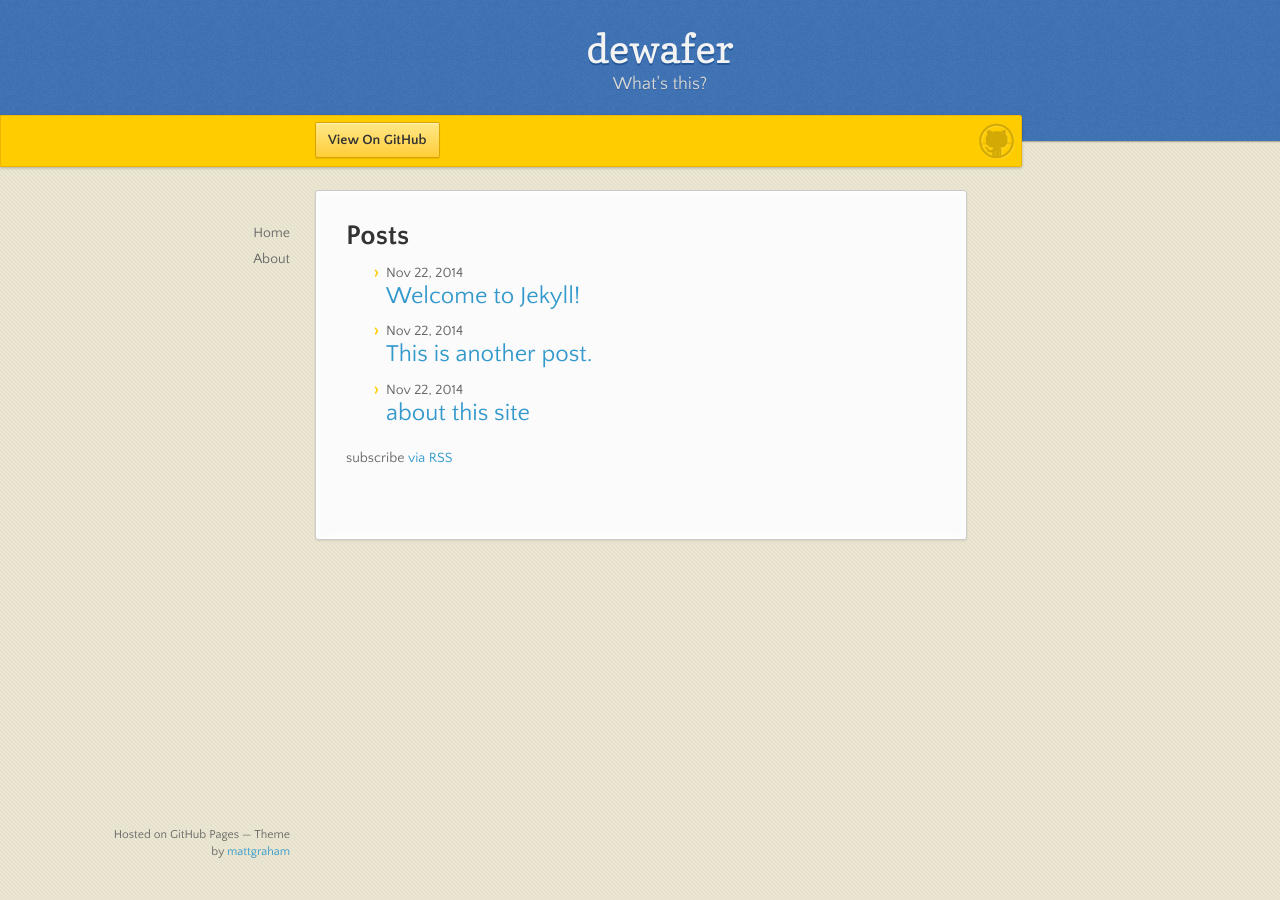
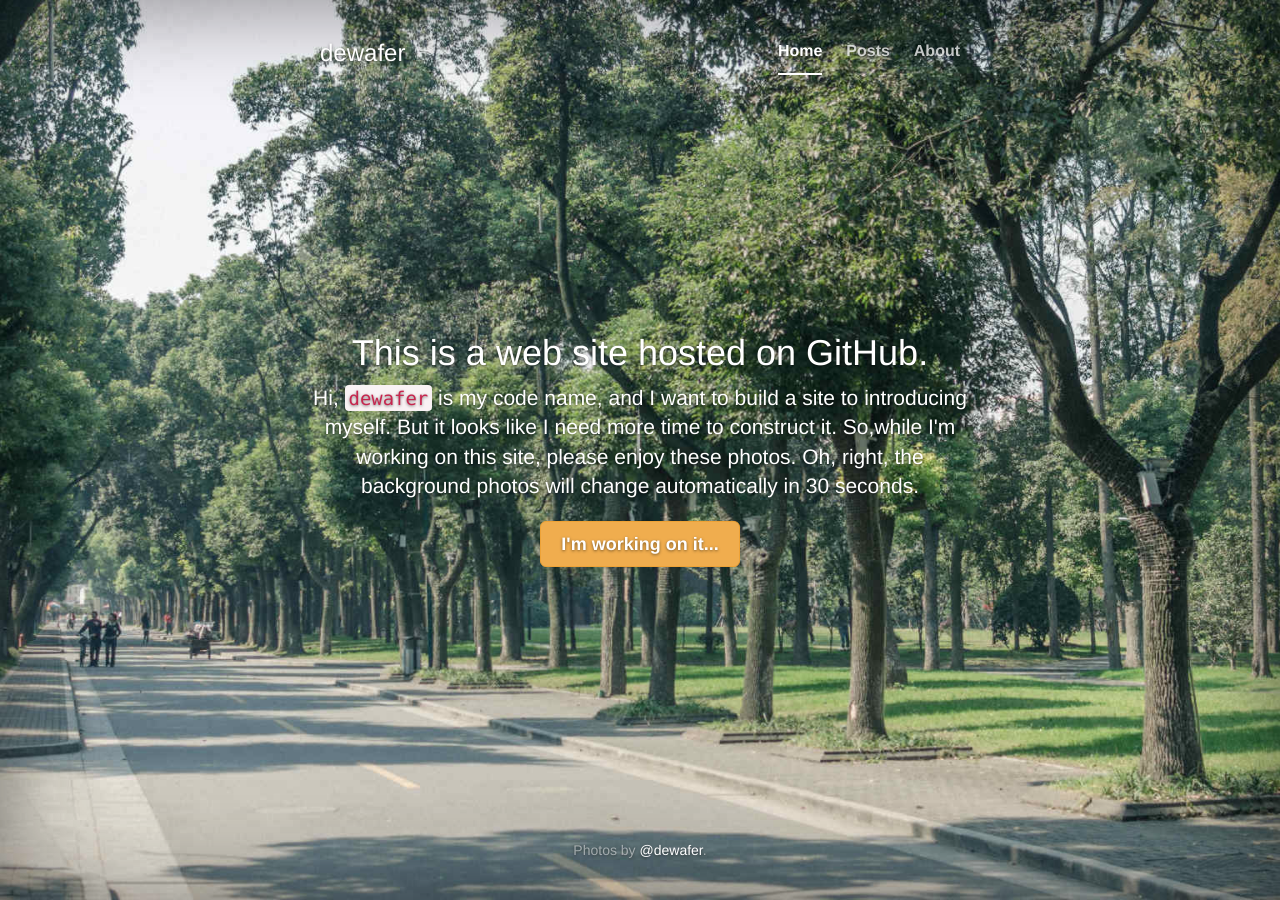
Before and after one commit to dewafer/dewafer.github.io, a Jekyll site: the page built from index.html, in a window 1280 px wide. Built offline with Jekyll 4.4.1, drawn with Linux system fonts in a browser that asks for light colours; nearby versions of some CDN libraries.

Commit message:
renew site

```diff
--- a/_config.yml
+++ b/_config.yml
@@ -11,6 +11,3 @@ github_username:  dewafer
 
 # Build settings
 markdown: kramdown
-
-# customer
-home_title: Home
--- a/_layouts/default.html
+++ b/_layouts/default.html
@@ -11,7 +11,6 @@
 
       <nav>
         <ul>
-            <li><a href="{{ site.baseurl }}/">{{ site.home_title }}</a></li>
             {% for page in site.pages %}
               {% if page.title %}
               <li><a href="{{ page.url | prepend: site.baseurl }}">{{ page.title }}</a></li>
--- /dev/null
+++ b/css/cover.css
@@ -0,0 +1,189 @@
+/*
+ * Globals
+ */
+
+/* Links */
+a,
+a:focus,
+a:hover {
+  color: #fff;
+}
+
+/* Custom default button */
+.btn-default,
+.btn-default:hover,
+.btn-default:focus {
+  color: #333;
+  text-shadow: none; /* Prevent inheritence from `body` */
+  background-color: #fff;
+  border: 1px solid #fff;
+}
+
+
+/*
+ * Base structure
+ */
+
+html,
+body {
+  height: 100%;
+  /*background-color: #333;*/
+}
+body {
+  color: #fff;
+  text-align: center;
+  text-shadow: 0 1px 3px rgba(0,0,0,.5);
+}
+/*
+ * background-img
+ */
+@media screen {
+  .cover-img {
+    background-color: #333;
+    background-position: center;
+    background-attachment: fixed;
+    background-repeat: no-repeat;
+    background-size: cover;
+    z-index: -100;
+    position: absolute;
+    top: 0px;
+    left: 0px;
+    width: 100%;
+    min-height: 100%;
+    margin: 0px;
+  }
+}
+/* 1080p
+@media screen and (min-width: 768px) {
+  .cover-img {
+    background-image: url('/large_image/DSC_4041_1920.jpg');
+  }
+}
+*/
+
+/* Extra markup and styles for table-esque vertical and horizontal centering */
+.site-wrapper {
+  display: table;
+  width: 100%;
+  height: 100%; /* For at least Firefox */
+  min-height: 100%;
+  -webkit-box-shadow: inset 0 0 100px rgba(0,0,0,.5);
+          box-shadow: inset 0 0 100px rgba(0,0,0,.5);
+}
+.site-wrapper-inner {
+  display: table-cell;
+  vertical-align: top;
+}
+.cover-container {
+  margin-right: auto;
+  margin-left: auto;
+}
+
+/* Padding for spacing */
+.inner {
+  padding: 30px;
+}
+
+
+/*
+ * Header
+ */
+.masthead-brand {
+  margin-top: 10px;
+  margin-bottom: 10px;
+}
+
+.masthead-nav > li {
+  display: inline-block;
+}
+.masthead-nav > li + li {
+  margin-left: 20px;
+}
+.masthead-nav > li > a {
+  padding-right: 0;
+  padding-left: 0;
+  font-size: 16px;
+  font-weight: bold;
+  color: #fff; /* IE8 proofing */
+  color: rgba(255,255,255,.75);
+  border-bottom: 2px solid transparent;
+}
+.masthead-nav > li > a:hover,
+.masthead-nav > li > a:focus {
+  background-color: transparent;
+  border-bottom-color: #a9a9a9;
+  border-bottom-color: rgba(255,255,255,.25);
+}
+.masthead-nav > .active > a,
+.masthead-nav > .active > a:hover,
+.masthead-nav > .active > a:focus {
+  color: #fff;
+  border-bottom-color: #fff;
+}
+
+@media (min-width: 768px) {
+  .masthead-brand {
+    float: left;
+  }
+  .masthead-nav {
+    float: right;
+  }
+}
+
+
+/*
+ * Cover
+ */
+
+.cover {
+  padding: 0 20px;
+}
+.cover .btn-lg {
+  padding: 10px 20px;
+  font-weight: bold;
+}
+
+
+/*
+ * Footer
+ */
+
+.mastfoot {
+  color: #999; /* IE8 proofing */
+  color: rgba(255,255,255,.5);
+}
+
+
+/*
+ * Affix and center
+ */
+
+@media (min-width: 768px) {
+  /* Pull out the header and footer */
+  .masthead {
+    position: fixed;
+    top: 0;
+  }
+  .mastfoot {
+    position: fixed;
+    bottom: 0;
+  }
+  /* Start the vertical centering */
+  .site-wrapper-inner {
+    vertical-align: middle;
+  }
+  /* Handle the widths */
+  .masthead,
+  .mastfoot,
+  .cover-container {
+    width: 100%; /* Must be percentage or pixels for horizontal alignment */
+  }
+}
+
+@media (min-width: 992px) {
+  .masthead,
+  .mastfoot,
+  .cover-container {
+    width: 700px;
+  }
+}
--- a/index.html
+++ b/index.html
@@ -1,20 +1,90 @@
 ---
-layout: default
+title: Home
+permalink: /
 ---
+<!DOCTYPE html>
+<html lang="en">
+  <head>
+    <meta charset="utf-8">
+    <meta http-equiv="X-UA-Compatible" content="IE=edge">
+    <meta name="viewport" content="width=device-width, initial-scale=1">
+    <meta name="description" content="">
+    <meta name="author" content="">
+    <!--<link rel="icon" href="../../favicon.ico">-->
 
+    <title>dewafer</title>
 
-  <h1>Posts</h1>
+    <!-- Bootstrap core CSS -->
+    <link href="http://cdn.bootcss.com/bootstrap/3.3.0/css/bootstrap.min.css" rel="stylesheet">
 
-  <ul>
-    {% for post in site.posts %}
-      <li>
-        <span>{{ post.date | date: "%b %-d, %Y" }}</span>
+    <!-- Custom styles for this template -->
+    <link href="css/cover.css" rel="stylesheet">
 
-        <h2>
-          <a href="{{ post.url | prepend: site.baseurl }}">{{ post.title }}</a>
-        </h2>
-      </li>
-    {% endfor %}
-  </ul>
+    <!-- HTML5 shim and Respond.js for IE8 support of HTML5 elements and media queries -->
+    <!--[if lt IE 9]>
+      <script src="http://cdn.bootcss.com/html5shiv/3.7.0/html5shiv.js"></script>
+      <script src="http://cdn.bootcss.com/respond.js/1.4.2/respond.min.js"></script>
+    <![endif]-->
+  </head>
 
-  <p>subscribe <a href="{{ "/feed.xml" | prepend: site.baseurl }}">via RSS</a></p>
+  <body>
+
+    <div class="cover-img"></div>
+
+    <div class="site-wrapper">
+
+      <div class="site-wrapper-inner">
+
+        <div class="cover-container">
+
+          <div class="masthead clearfix">
+            <div class="inner">
+              <h3 class="masthead-brand">dewafer</h3>
+              <ul class="nav masthead-nav">
+                  <li class="active"><a href="/">Home</a></li>
+                  <li><a href="/posts/">Posts</a></li>
+                  <li><a href="/about/">About</a></li>
+                  <!--
+                {% for p in site.pages %}
+                  {% if p.title and p.path == page.path %}
+                    <li class="active"><a href="{{ p.url | prepend: site.baseurl }}">{{ p.title }}</a></li>
+                  {% elsif p.title %}
+                    <li><a href="{{ p.url | prepend: site.baseurl }}">{{ p.title }}</a></li>
+                  {% endif %}
+                {% endfor %}
+              -->
+              </ul>
+            </div>
+          </div>
+
+          <div class="inner cover">
+            <h1 class="cover-heading">This is a web site hosted on GitHub.</h1>
+            <p class="lead">Hi, <code>dewafer</code> is my code name, and I want to build a site to introducing myself. But it looks like I need more time to construct it. So,while I'm working on this site, please enjoy these photos. Oh, right, the background photos will change automatically in 30 seconds.</p>
+            <p class="lead">
+              <a href="#" class="btn btn-lg btn-warning">I'm working on it...</a>
+            </p>
+          </div>
+
+          <div class="mastfoot">
+            <div class="inner">
+              <p>Photos by <a href="https://github.com/dewafer">@dewafer</a>.</p>
+            </div>
+          </div>
+
+        </div>
+
+      </div>
+
+    </div>
+
+    <!-- Bootstrap core JavaScript
+    ================================================== -->
+    <!-- Placed at the end of the document so the pages load faster -->
+    <script src="http://cdn.bootcss.com/jquery/1.11.1/jquery.min.js"></script>
+    <script src="http://cdn.bootcss.com/bootstrap/3.3.0/js/bootstrap.min.js"></script>
+    <!-- IE10 viewport hack for Surface/desktop Windows 8 bug -->
+    <script src="js/ie10-viewport-bug-workaround.js"></script>
+
+    <script src="js/rand-bg-img.js"></script>
+  </body>
+</html>
--- /dev/null
+++ b/js/ie10-viewport-bug-workaround.js
@@ -0,0 +1,22 @@
+/*!
+ * IE10 viewport hack for Surface/desktop Windows 8 bug
+ * Copyright 2014 Twitter, Inc.
+ * Licensed under the Creative Commons Attribution 3.0 Unported License. For
+ * details, see http://creativecommons.org/licenses/by/3.0/.
+ */
+
+// See the Getting Started docs for more information:
+// http://getbootstrap.com/getting-started/#support-ie10-width
+
+(function () {
+  'use strict';
+  if (navigator.userAgent.match(/IEMobile\/10\.0/)) {
+    var msViewportStyle = document.createElement('style')
+    msViewportStyle.appendChild(
+      document.createTextNode(
+        '@-ms-viewport{width:auto!important}'
+      )
+    )
+    document.querySelector('head').appendChild(msViewportStyle)
+  }
+})();
--- /dev/null
+++ b/js/rand-bg-img.js
@@ -0,0 +1,57 @@
+// show background images randomly
+var images = [
+	"large_image/DSC_4041_1920.jpg"
+	,"large_image/DSC_4042_1920.jpg"
+	,"large_image/DSC_4043_1920.jpg"
+	,"large_image/DSC_4047_1920.jpg"
+	,"large_image/DSC_4071_1920.jpg"
+];
+
+// background change interval in seconds
+var BG_CHG_INTERVAL_SEC = 30;
+
+// load first img
+load_bg_img();
+
+// start interval
+var img_interval_id = setInterval(load_bg_img, BG_CHG_INTERVAL_SEC * 1000);
+
+var img_cache;
+
+// load img
+function load_bg_img(){
+	// skip if it's still loading
+	if(img_cache && !img_cache.prop('complete')){
+		return;
+	}
+
+	// fading in and out image when it's loaded
+	img_cache = $('<img/>');
+	img_cache.on('load', function () {
+			$('.cover-img > div')
+				.fadeOut()
+				.remove();
+			$('<div/>')
+				.addClass('cover-img')
+				.css('background-image', 'url(' + img_cache.attr('src') + ')')
+				.css('display', 'none')
+				.appendTo('.cover-img')
+				.fadeIn();
+	});
+
+	// load next rand img
+	img_cache.attr('src',next_rand_img());
+}
+
+var last_img_idx;
+
+// get next img
+function next_rand_img(){
+	var next;
+	do{
+		next = Math.floor(images.length * Math.random());
+	}while(last_img_idx == next);
+
+	last_img_idx = next;
+	return images[next];
+}
```
Also changed, not shown: params.json (deleted, +0 -1 lines), posts.html (added, +22 -0 lines), about.md (line endings or trailing spaces), large_image/DSC_4041.jpg (added), large_image/DSC_4041_1920.jpg (added), large_image/DSC_4042_1920.jpg (added), large_image/DSC_4043.jpg (added), large_image/DSC_4043_1920.jpg (added), large_image/DSC_4047.jpg (added), large_image/DSC_4047_1920.jpg (added), large_image/DSC_4071.jpg (added), large_image/DSC_4071_1920.jpg (added), 1 other file.
